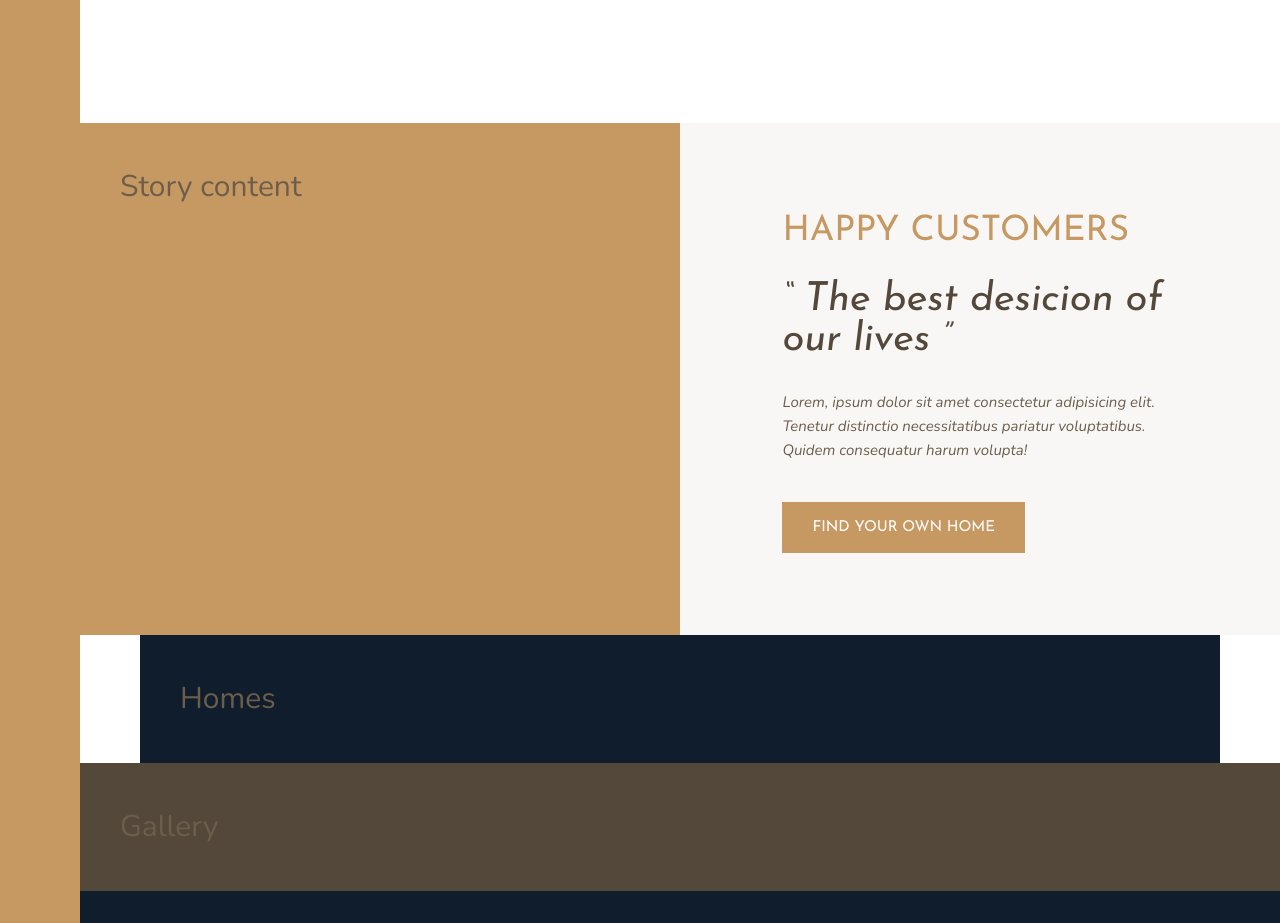
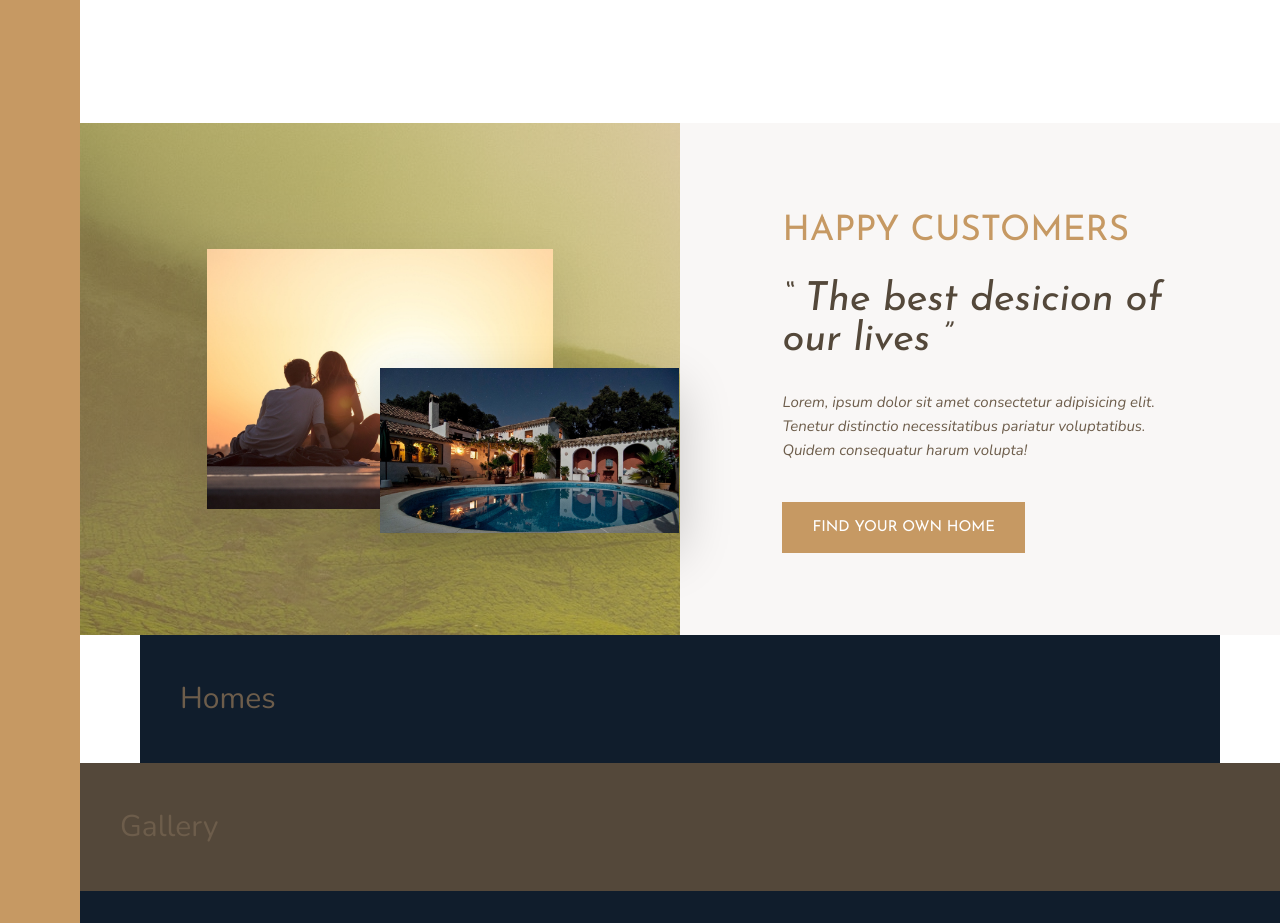
Before and after one commit to mujtaba-basheer/nexter, a website: page index.html in a window 1280 px wide. Shown: the part 1320-2243 px from the top of the page. Drawn offline with nearby package versions, Linux system fonts and the light colour scheme.

Commit message:
Building the Story Section - Part 2

```diff
--- a/index.html
+++ b/index.html
@@ -82,7 +82,8 @@
         </div>
     </section>
     <div class="story__pictures">
-        Story content
+        <img src="img/story-1.jpeg" alt="Couple with new house" class="story__img--1" />
+        <img src="img/story-2.jpeg" alt="New House" class="story__img--2">
     </div>
     <div class="story__content">
         <h3 class="heading-3 mb-sm">
--- a/sass/_story.scss
+++ b/sass/_story.scss
@@ -1,8 +1,35 @@
 .story {
     &__pictures {
         background-color: $color-primary;
+        background-image: linear-gradient(
+                rgba($color-primary, 0.5),
+                rgba($color-primary, 0.5)
+            ),
+            url(../img/back.jpg);
 
         grid-column: full-start / col-end 4;
+
+        display: grid;
+        grid-template-rows: repeat(6, 1fr);
+        grid-template-columns: repeat(6, 1fr);
+        align-items: center;
+    }
+
+    &__img--1 {
+        width: 100%;
+
+        grid-row: 2 / 6;
+        grid-column: 2 / 6;
+        box-shadow: 0 2rem 5rem rgba(#000, 0.1);
+    }
+
+    &__img--2 {
+        width: 115%;
+
+        grid-row: 4 / 6;
+        grid-column: 4 / 7;
+        z-index: 10;
+        box-shadow: 0 2rem 5rem rgba(#000, 0.2);
     }
 
     &__content {
```
Also changed, not shown: css/style.css.
